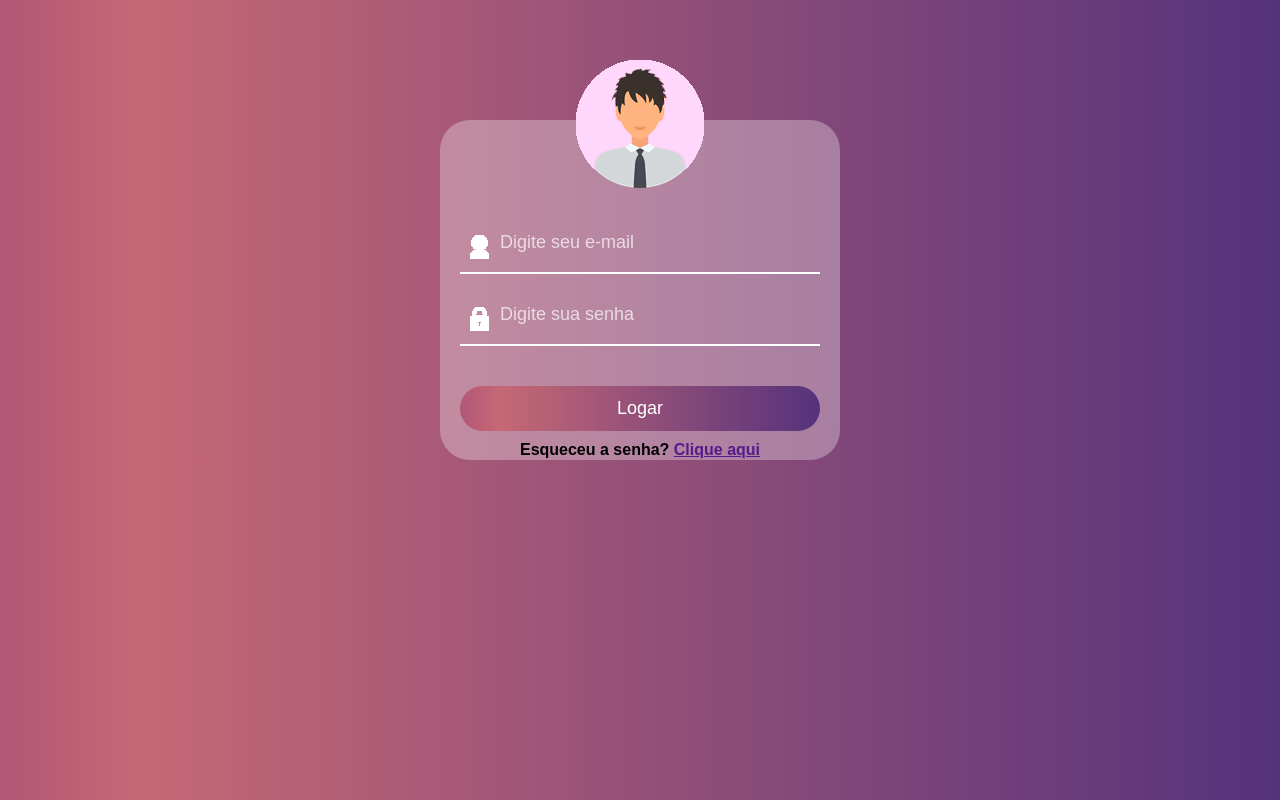
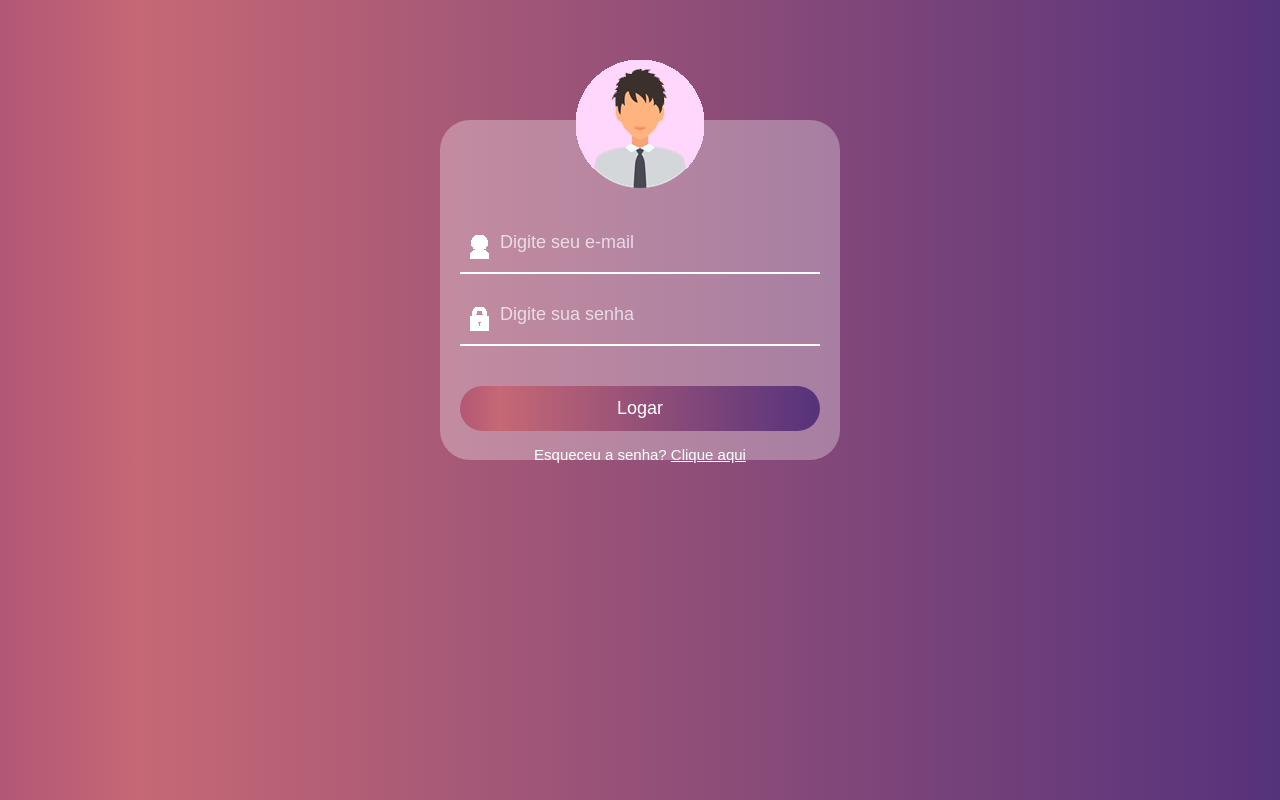
Before and after one commit to bmndx/interface-de-login, a plain HTML site: page index.html in a window 1280 px wide. Drawn offline with Linux system fonts and the light colour scheme.

Commit message:
Update style.css

```diff
--- a/css/style.css
+++ b/css/style.css
@@ -9,7 +9,13 @@ body {
     /* background: url(../img/fundo.jpg) no-repeat; */
     background: rgb(85,50,124);
     background: linear-gradient(270deg, rgba(85,50,124,1) 0%, rgba(198,104,117,1) 89%, rgba(178,87,118,1) 100%);
+}
 
+h4, a {
+    font-size: 15px;
+    color: rgb(255, 255, 255);
+    font-weight: normal;
+    padding-top: 5px;
 }
 
 
```
